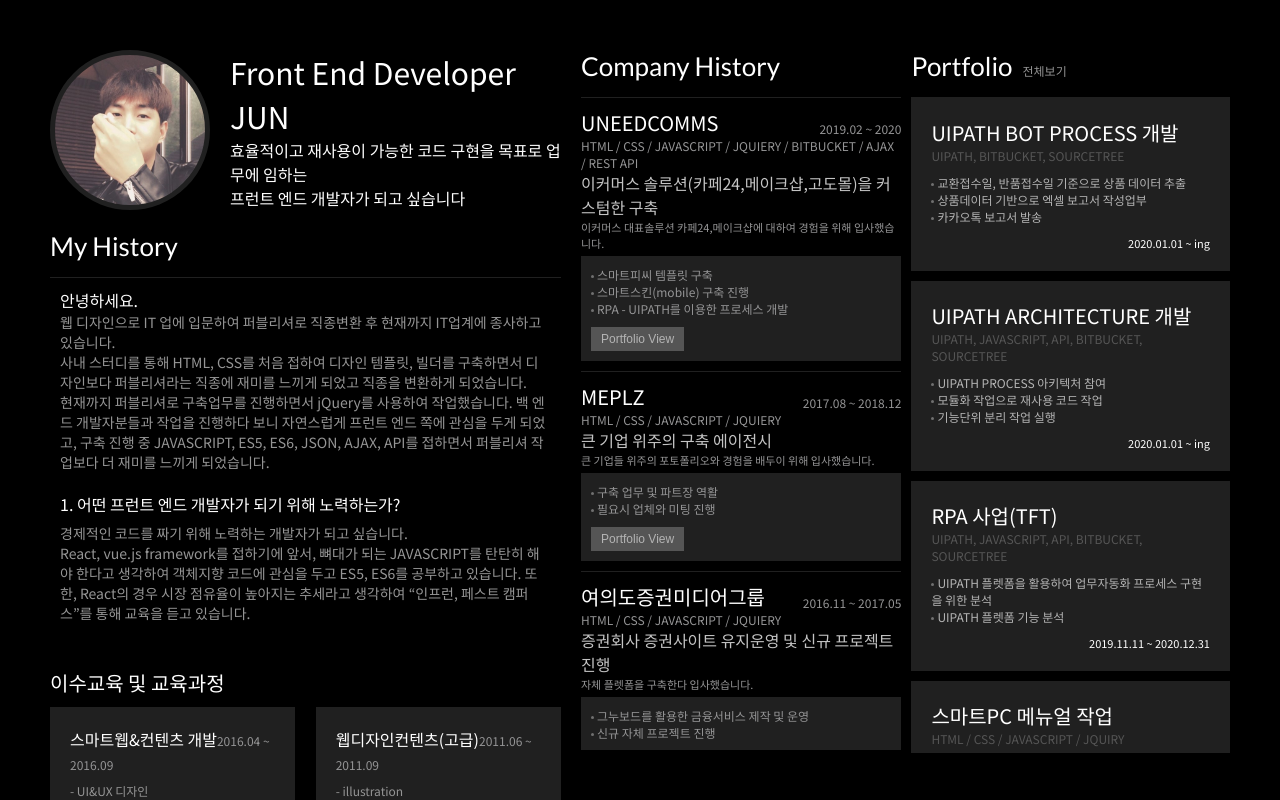
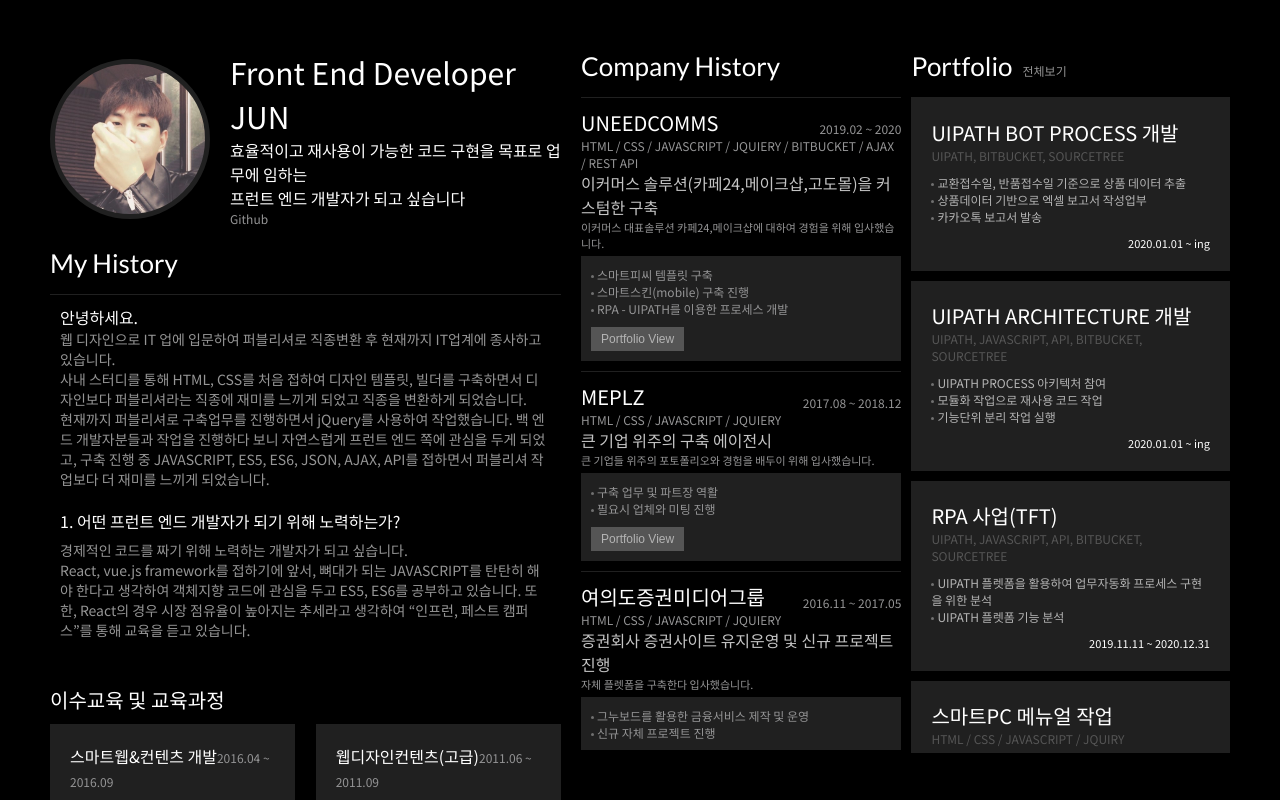
Before and after one commit to lyjun0319/portfolio, a PHP site: page / in a window 1280 px wide. Run offline with PHP 8.4, Linux system fonts and the light colour scheme.

Commit message:
github link

```diff
--- a/inc/css/main.css
+++ b/inc/css/main.css
@@ -50,6 +50,11 @@ html,body{
 #profile .subtitle {
     font-size:16px;
     color:#fff;
+}
+
+#profile .github a{
+    font-size: 12px;
+    color:#949495;
 }
 
 #profile .sub_text {
--- a/index.html
+++ b/index.html
@@ -20,6 +20,7 @@
                 <div class="profileTitle">
                     <h2 class="title enft">Front End Developer JUN</h2>
                     <p class="subtitle">효율적이고 재사용이 가능한 코드 구현을 목표로 업무에 임하는<br />프런트 엔드 개발자가 되고 싶습니다</p>
+                    <p class="github"><a href="https://github.com/lyjun0319?tab=repositories" target="_blank">Github</a></p>
                 </div>
             </article>
             <article id="my_historyList">
```
